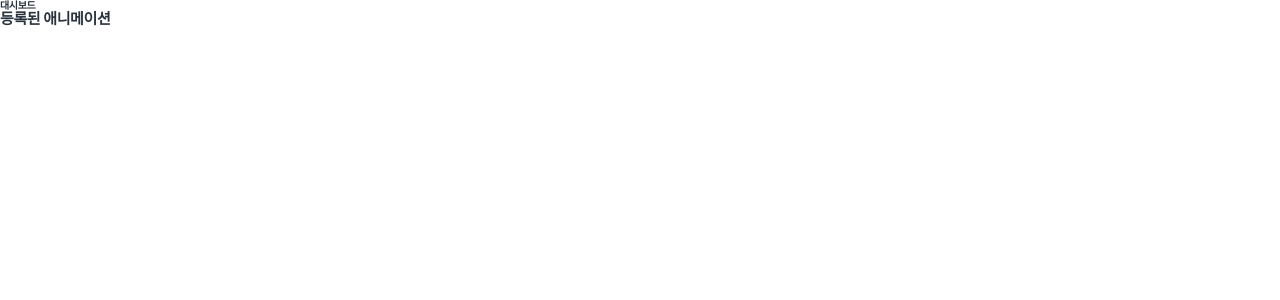
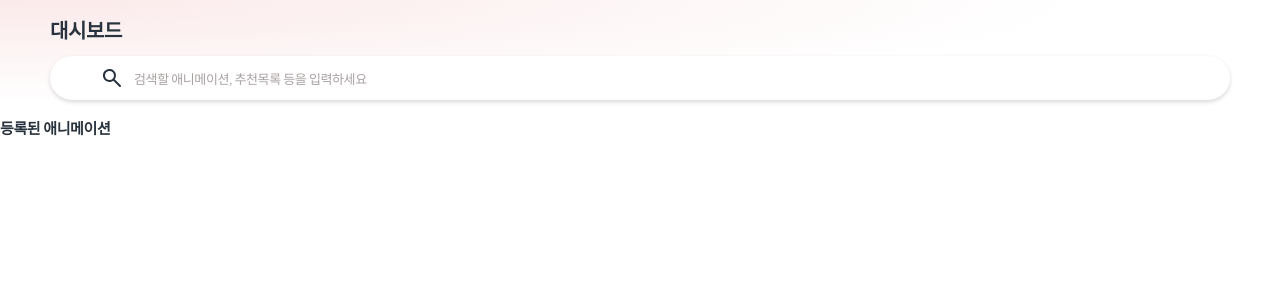
Before and after one commit to DeAcct/vueflix-admin, a Vue app: page / in a window 1280 px wide. Shown: the top 300 px of the page. Built offline with nearby package versions, Linux system fonts and the light colour scheme; no server answers.

Commit message:
header styling

```diff
--- a/package.json
+++ b/package.json
@@ -17,7 +17,12 @@
     "vue-router": "^4.1.2"
   },
   "devDependencies": {
+    "@typescript-eslint/parser": "^5.31.0",
     "@vitejs/plugin-vue": "^3.0.0",
+    "eslint": "^8.20.0",
+    "eslint-config-airbnb": "^19.0.4",
+    "eslint-config-prettier": "^8.5.0",
+    "eslint-plugin-vue": "^9.3.0",
     "typescript": "^4.6.4",
     "vite": "^3.0.0",
     "vue-tsc": "^0.38.4"
--- a/src/App.vue
+++ b/src/App.vue
@@ -3,6 +3,7 @@ import { ref, Ref, computed, watch } from "vue";
 import VueflixNav from "@/components/VueflixNav.vue";
 import VueflixAppBar from "@/components/VueflixAppBar.vue";
 import { useRoute } from "vue-router";
+import { useEventListener } from "./composables/event";
 
 const navOpen: Ref<boolean> = ref(false);
 const transformLeft = computed<string | number>(() =>
@@ -18,11 +19,16 @@ watch(
     }
   }
 );
+
+const isScroll: Ref<boolean> = ref(false);
+useEventListener(window, "scroll", () => {
+  isScroll.value = 0 < Math.round(window.scrollY);
+});
 </script>
 
 <template>
   <VueflixNav :is-open="navOpen" />
-  <VueflixAppBar>
+  <VueflixAppBar :expanded="!isScroll">
     <template #activity-name>
       {{ route.name }}
     </template>
@@ -37,8 +43,9 @@ watch(
 <style lang="scss" scoped>
 .VueflixNav {
   position: fixed;
-  left: 0;
+  left: -100vw;
   top: 0;
+  transform: translateX(v-bind(transformLeft));
 }
 .slide {
   &-enter-active,
@@ -51,9 +58,4 @@ watch(
     transform: translateY(-30%);
   }
 }
-
-.VueflixNav {
-  left: -100vw;
-  transform: translateX(v-bind(transformLeft));
-}
 </style>
--- a/src/color.scss
+++ b/src/color.scss
@@ -29,76 +29,15 @@
   --bg-200: hsl(0, 5%, 95%);
   --bg-100: #fff;
 
-  --chart-palette-1: var(--theme-600);
-  --chart-palette-2: var(--theme-500);
-  --chart-palette-3: var(--theme-400);
-  --chart-palette-4: var(--theme-300);
-  --chart-palette-5: var(--theme-200);
-  --chart-palette-6: var(--theme-100);
+  --header-bg: hsla(0, 0%, 100%, 80%);
+  --header-z-index: 100;
+
+  --nav-z-index: 110;
+
+  --box-shadow: 0 0.2rem 0.4rem var(--bg-300);
 }
 
-#app {
-  --point-700: hsl(36, 100%, 45%);
-  --point-500: hsl(36, 100%, 50%);
-
-  --toggle-true: hsl(209, 100%, 50%);
-  --toggle-mixed: var(--theme-500);
-
-  --anime-bg: var(--bg-200);
-
-  --anime-item-head-700: hsl(288, 79%, 7%);
-  --anime-item-head-500: hsl(288, 79%, 10%);
-  --anime-item-head-300: hsl(288, 79%, 13%);
-  --overflow-btn-pc: hsla(0, 5%, 95%, 0.7);
-
-  --anime-item-head-opacity-700: hsla(288, 79%, 7%, 100%);
-  --anime-item-head-opacity-500: hsla(288, 79%, 7%, 80%);
-  --anime-poster-load-700: var(--anime-item-head-500);
-  --anime-poster-load-500: var(--anime-item-head-300);
-
-  --anime-wanna-see: var(--text-800);
-  --anime-wanna-see-enabled: hsl(335, 100%, 50%);
-
-  --top-item: #fff;
-  --episodes: #fff;
-  --episodes-part-info: rgba(255, 255, 255, 0.8);
-  --anime-genre: rgba(255, 255, 255, 0.8);
-
-  --new-review: var(--bg-200);
-  --chart-legend: var(--bg-200);
-  --anime-useful-widget: hsl(0, 5%, 85%);
-  --box-shadow: rgba(0, 0, 0, 0.15);
-  --modal-shadow: var(--box-shadow);
-  --overflow-gradient: linear-gradient(
-    90deg,
-    rgba(255, 255, 255, 0.95) 1%,
-    transparent,
-    rgba(255, 255, 255, 0.95) 99%
-  );
-  --player-gradient: linear-gradient(
-    rgba(0, 0, 0, 0.3),
-    transparent,
-    rgba(0, 0, 0, 0.5)
-  );
-  --thumbnail-current-bg: hsla(210, 20%, 20%, 0.8);
-  --player-aside-bg: hsl(210, 29%, 10%);
-  --toggle-box-false: hsl(210, 20%, 20%);
-  --mini-episode-current-part: hsl(210, 20%, 20%);
-  --mini-episode-scroll-bar: hsl(210, 20%, 70%);
-  --toggle-false: hsl(210, 20%, 30%);
-  --promotion-bg: hsl(210, 29%, 10%);
-  --bottom-tab: var(--text-800);
-
-  --toggle-shadow: rgba(0, 0, 0, 0.4);
-  --box-shadow: 0 0.2rem 0.4rem var(--bg-300);
-  --google-login-text: hsl(210, 20%, 20%);
-
-  --gender-male: hsl(214, 91%, 55%);
-  --gender-female: hsl(342, 91%, 55%);
-}
-
-#app[data-theme="dark"],
-[data-theme="dark"] + * {
+#app[data-theme="dark"] {
   --text-900: hsl(210, 20%, 95%);
   --text-800: hsl(210, 20%, 90%);
   --text-700: hsl(210, 20%, 70%);
@@ -118,24 +57,6 @@
   --bg-300: hsl(0, 5%, 13%);
   --bg-200: hsl(0, 5%, 10%);
   --bg-100: #000;
-  --anime-item-head-700: hsl(288, 79%, 3%);
-  --anime-item-head-500: hsl(288, 79%, 5%);
-  --anime-item-head-300: hsl(288, 79%, 7%);
-  --overflow-btn-pc: hsla(0, 5%, 10%, 0.7);
-
-  --top-item: hsl(0, 5%, 7%);
-  --episodes: var(--bg-300);
-  --episodes-part-info: hsla(0, 5%, 13%, 0.5);
-  --anime-useful-widget: hsl(0, 5%, 20%);
-  --anime-genre: hsla(0, 5%, 13%, 0.8);
 
   --box-shadow: none;
-  --overflow-gradient: linear-gradient(
-    90deg,
-    var(--top-item),
-    transparent,
-    var(--top-item)
-  );
-  --new-review: var(--bg-100);
-  --chart-legend: var(--bg-100);
 }
--- a/src/components/IconBase.vue
+++ b/src/components/IconBase.vue
@@ -1,6 +1,4 @@
 <script lang="ts" setup>
-import { defineProps } from "vue";
-
 const props = defineProps<{
   iconName: string;
 }>();
--- a/src/components/SearchBar.vue
+++ b/src/components/SearchBar.vue
@@ -1,6 +1,77 @@
+<script lang="ts" setup>
+import { Ref, ref, computed } from "vue";
+import { useClassNames } from "../composables/classNames";
+import IconBase from "./IconBase.vue";
+import IconSearch from "./icons/IconSearch.vue";
+
+const searchKeyword: Ref<string> = ref("");
+function setSearchKeyword(e: Event) {
+  searchKeyword.value = (e.target as HTMLInputElement).value;
+}
+
+const placeholderVisible = computed<boolean>(
+  () => searchKeyword.value.length === 0
+);
+const placeholderClasses = useClassNames(
+  "SearchBar__Placeholder",
+  "Visible",
+  placeholderVisible
+);
+</script>
+
 <template>
-  <div class="SearchBar">
-    <label class="blind" for="SearchBar__Input">검색바</label>
-    <input id="SearchBar__Input" class="SearchBar__Input" />
-  </div>
+  <label class="SearchBar inner">
+    <i class="SearchBar__Icon">
+      <IconBase icon-name="검색 아이콘">
+        <IconSearch />
+      </IconBase>
+    </i>
+    <input
+      class="SearchBar__Input"
+      @input="setSearchKeyword"
+      :value="searchKeyword"
+    />
+    <span :class="placeholderClasses">
+      검색할 애니메이션, 추천목록 등을 입력하세요
+    </span>
+  </label>
 </template>
+
+<style lang="scss" scoped>
+.SearchBar {
+  position: relative;
+  width: 100%;
+  display: flex;
+  align-items: center;
+  background-color: var(--bg-100);
+  box-shadow: var(--box-shadow);
+  border-radius: 9999px;
+  padding: {
+    top: 1rem;
+    bottom: 1rem;
+  }
+
+  &__Icon {
+    width: 2.4rem;
+    height: 2.4rem;
+    display: flex;
+    margin-right: 1rem;
+  }
+
+  &__Input {
+    font-weight: 500;
+  }
+
+  &__Placeholder {
+    position: absolute;
+    left: calc(var(--inner-padding) + 3.4rem);
+    font-size: 1.3rem;
+    color: var(--bg-500);
+    display: none;
+
+    &--Visible {
+      display: block;
+    }
+  }
+}
+</style>
--- a/src/components/VueflixAppBar.vue
+++ b/src/components/VueflixAppBar.vue
@@ -1,11 +1,55 @@
 <script lang="ts" setup>
-import VueflixLogo from "./VueflixLogo.vue";
+import { useClassNames } from "../composables/classNames";
+import SearchBar from "./SearchBar.vue";
+
+const appBarProps = defineProps<{
+  expanded: boolean;
+}>();
+
+const appBarClasses = useClassNames(
+  "VueflixAppBar",
+  "expanded",
+  appBarProps.expanded
+);
 </script>
 
 <template>
-  <header>
-    <strong>
+  <header :class="[...appBarClasses, 'inner']">
+    <strong class="VueflixAppBar__ActivityName">
       <slot name="activity-name" />
     </strong>
+    <SearchBar></SearchBar>
   </header>
 </template>
+
+<style lang="scss" scoped>
+.VueflixAppBar {
+  display: flex;
+  height: 6rem;
+  flex-direction: column;
+  justify-content: center;
+  background: var(--header-bg);
+  backdrop-filter: blur(10px);
+  transition: height 150ms ease-out;
+
+  &__ActivityName {
+    font-size: 2rem;
+  }
+
+  &--expanded {
+    backdrop-filter: unset;
+    height: 12rem;
+
+    padding: {
+      top: 2rem;
+      bottom: 2rem;
+    }
+    justify-content: space-between;
+    background: radial-gradient(
+      farthest-corner at 0% 0%,
+      var(--theme-100),
+      transparent 60%
+    );
+  }
+}
+</style>
--- /dev/null
+++ b/src/components/icons/IconSearch.vue
@@ -0,0 +1,6 @@
+<template>
+  <path
+    class="icon"
+    d="M20.71,19.29l-6-6a6.52,6.52,0,1,0-1.41,1.41l6,6a1,1,0,0,0,1.42,0A1,1,0,0,0,20.71,19.29ZM9.5,14A4.5,4.5,0,1,1,14,9.5,4.51,4.51,0,0,1,9.5,14Z"
+  />
+</template>
--- /dev/null
+++ b/src/composables/classNames.ts
@@ -0,0 +1,17 @@
+import { computed, ComputedRef, Ref, reactive } from "vue";
+
+type VueBoolean = boolean | ComputedRef<boolean> | Ref<boolean>;
+interface BEMConditionObject {
+  [key: string]: VueBoolean;
+}
+export function useClassNames(
+  blockOrElement: string,
+  modifier: string,
+  condition: VueBoolean
+) {
+  const bemConditionObject: BEMConditionObject = reactive({});
+  return computed<[string, BEMConditionObject]>(() => {
+    bemConditionObject[`${blockOrElement}--${modifier}`] = condition;
+    return [blockOrElement, bemConditionObject];
+  });
+}
--- /dev/null
+++ b/src/composables/event.ts
@@ -0,0 +1,10 @@
+import { onMounted, onUnmounted } from "vue";
+
+export function useEventListener(
+  target: EventTarget,
+  event: string,
+  callback: () => void
+) {
+  onMounted(() => target.addEventListener(event, callback));
+  onUnmounted(() => target.removeEventListener(event, callback));
+}
--- a/src/router.ts
+++ b/src/router.ts
@@ -4,7 +4,7 @@ const routes = [
   {
     path: "/",
     name: "대시보드",
-    component: () => import("@/views/Home.vue"),
+    component: () => import("@/views/Dashboard.vue"),
     meta: {
       title: "뷰플릭스 어드민 - 대시보드",
       appBar: true,
```
Also changed, not shown: .eslintrc.js (added), src/views/Dashboard.vue (renamed from src/views/Home.vue), 2 other files (tests, documents, lock files or other folders).
